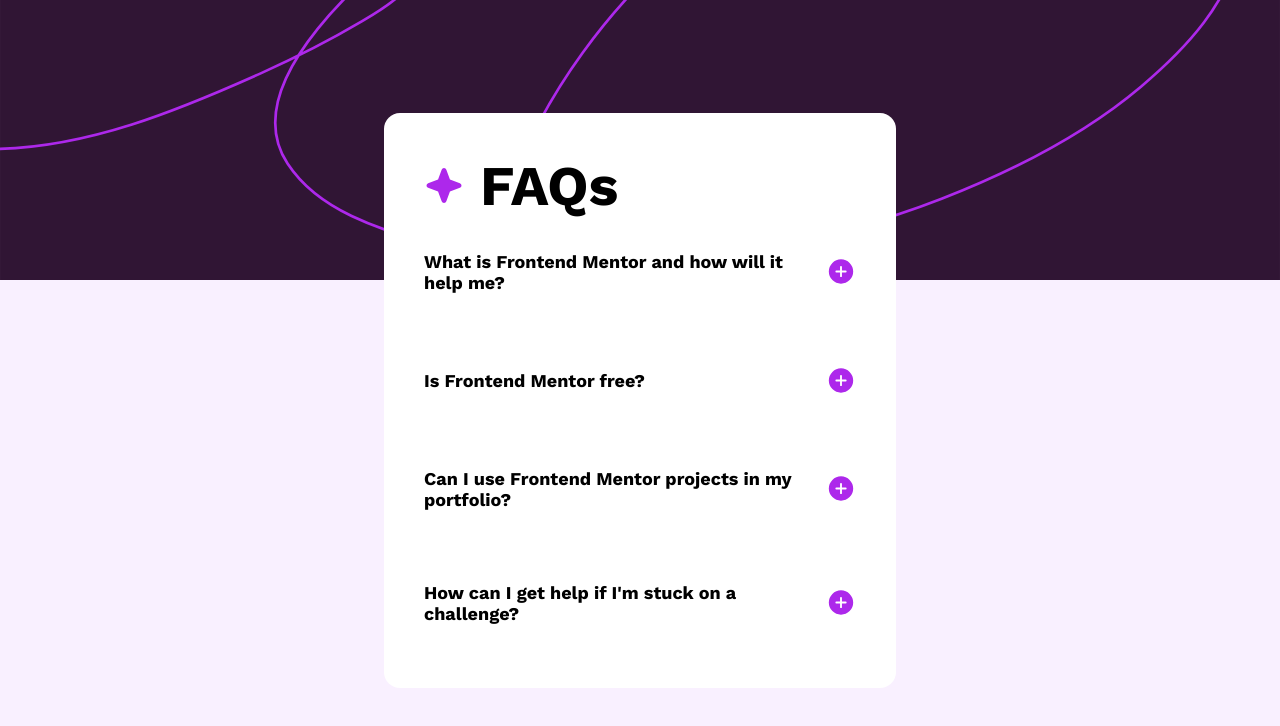
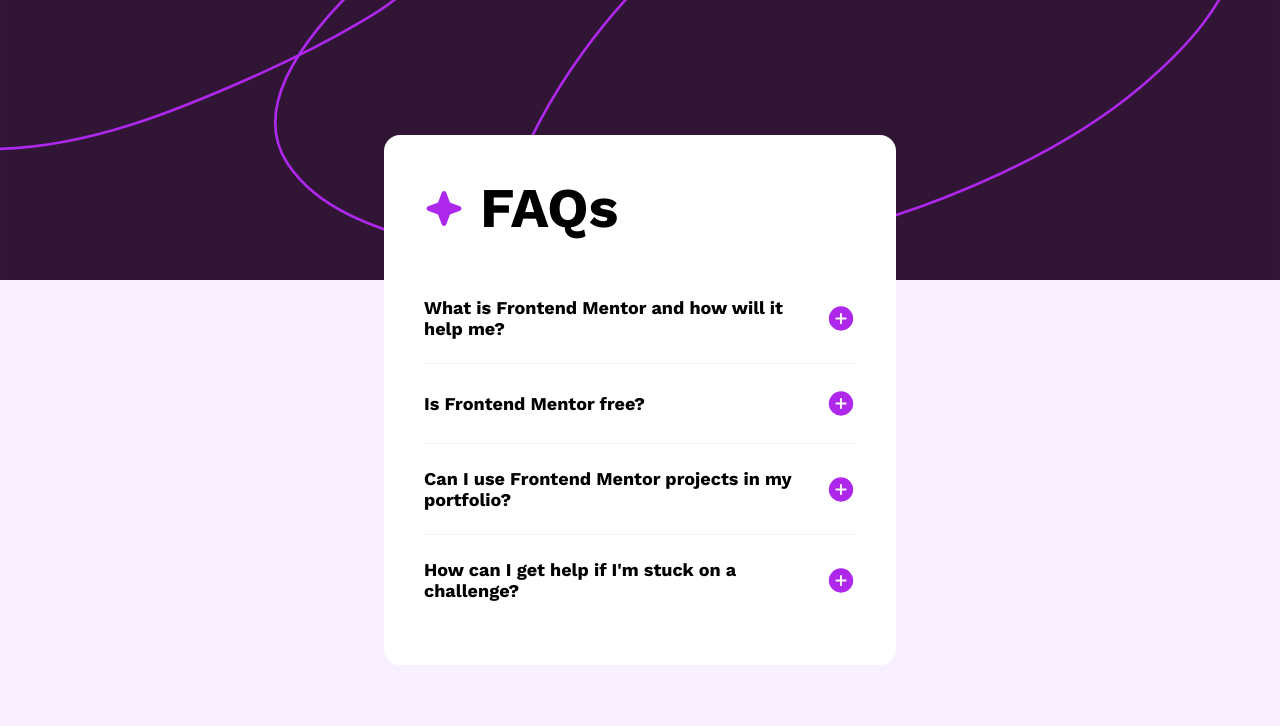
Before and after one commit to michellecordovi/FAQ_Accordian, a React (Vite) app: page / in a window 1280 px wide. Shown: the top 726 px of the page. Built offline with nearby package versions, Linux system fonts and the light colour scheme.

Commit message:
adjust transition and answer margins

```diff
--- a/src/components/QuestionAndAnswer.jsx
+++ b/src/components/QuestionAndAnswer.jsx
@@ -12,12 +12,14 @@
             if(!open) {
                 answer.style.maxHeight = "200px";
                 answer.style.opacity= "1";
+                answer.style.marginTop = "24px";
                 parent.querySelector(".minus").style.display = "block";
                 parent.querySelector(".plus").style.display = "none";
                 return true;
             } else {
                 answer.style.maxHeight = "0px";
                 answer.style.opacity= "0";
+                answer.style.marginTop = "0px";
                 setTimeout(() => {
                     parent.querySelector(".minus").style.display = "none";
                     parent.querySelector(".plus").style.display = "block";
@@ -29,7 +31,7 @@
     }
 
     return (
-        <div className="question-and-answer">
+        <div className={(props.index !== 0) ? 'question-and-answer not-first-question' : 'question-and-answer'}>
             <div className="question-header">
                 <h2 className="question" onClick={handleClick}>{props.question}</h2>
                 <svg className="plus icon" onClick={handleClick} xmlns="http://www.w3.org/2000/svg" width="30" height="31" fill="none" viewBox="0 0 30 31"><path fill="#AD28EB" d="M15 3.313A12.187 12.187 0 1 0 27.188 15.5 12.203 12.203 0 0 0 15 3.312Zm4.688 13.124h-3.75v3.75a.938.938 0 0 1-1.876 0v-3.75h-3.75a.938.938 0 0 1 0-1.875h3.75v-3.75a.938.938 0 0 1 1.876 0v3.75h3.75a.938.938 0 0 1 0 1.876Z"/></svg>
--- a/src/components/QuestionGrid.jsx
+++ b/src/components/QuestionGrid.jsx
@@ -5,7 +5,7 @@
 function QuestionsGrid() {
     return (
         <div id="question-grid">
-            {questions.map((item, index) => <QuestionAndAnswer key={index} question={item.question} answer={item.answer}/>)}
+            {questions.map((item, index) => <QuestionAndAnswer key={index} index={questions.indexOf(item)} question={item.question} answer={item.answer}/>)}
         </div>
     )
 }
--- a/src/index.css
+++ b/src/index.css
@@ -71,15 +71,18 @@
 #question-grid{
     display: grid;
     grid-template-columns: 1fr;
-    row-gap: 48px;
 }
 
 .question-and-answer{
-    transition: all 3s ease-out;
+    padding: 24px 0px;
+    align-self: center;
+}
+
+.not-first-question{
+    border-top: 1px solid hsl(275, 100%, 97%);
 }
 
 .question-header{
-    margin-bottom: 24px;
     display: grid;
     grid-template-columns: auto auto;
     justify-items: space-between;
@@ -108,5 +111,5 @@
     max-height: 0px;
     opacity: 0;
     overflow: hidden;
-    transition: max-height 0.5s ease-in-out, opacity 0.5s linear;
+    transition: max-height 0.25s ease-in-out, opacity 0.25s ease-out, margin-top 0.25s ease-in-out;
 }
```
